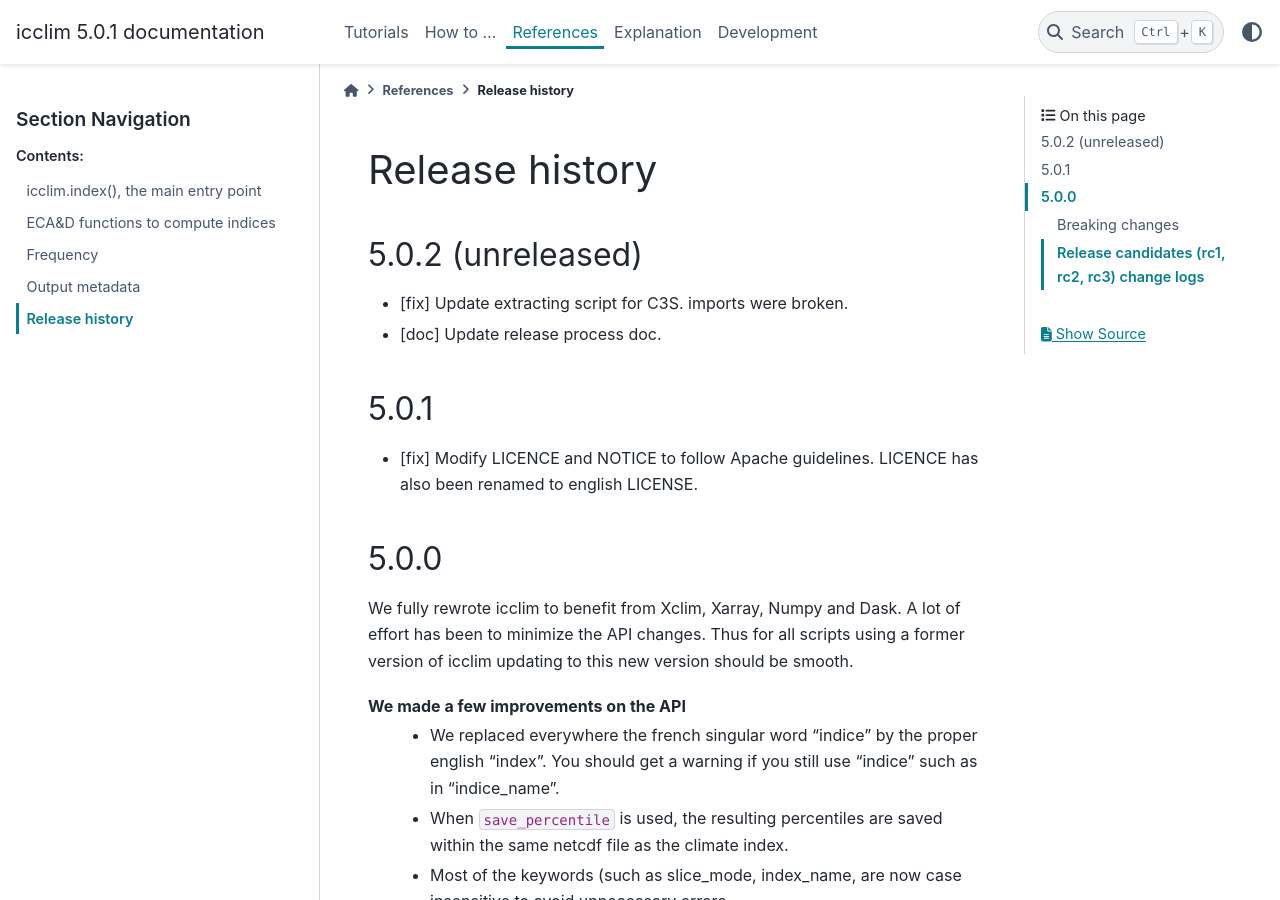
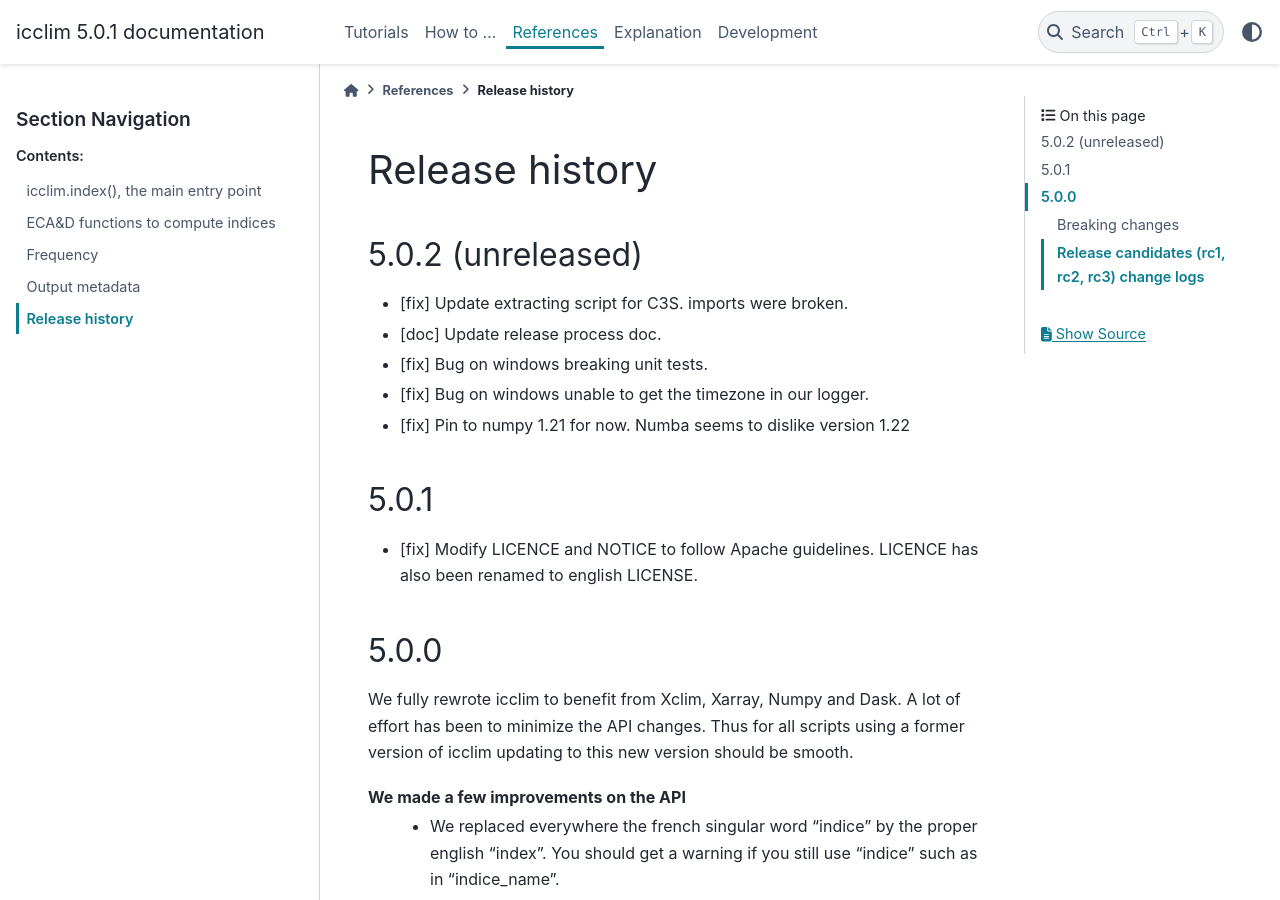
Before and after one commit to cerfacs-globc/icclim, a Sphinx documentation site: the page built from doc/source/references/release_notes.rst, in a window 1280 px wide and 900 px high. Built offline with Sphinx 7.4.7 and the PyData theme 0.15.4, drawn with Linux system fonts in a browser that asks for light colours.

Commit message:
DOC: Update release notes

```diff
--- a/doc/source/references/release_notes.rst
+++ b/doc/source/references/release_notes.rst
@@ -5,6 +5,9 @@ Release history
 ------------------
 * [fix] Update extracting script for C3S. imports were broken.
 * [doc] Update release process doc.
+* [fix] Bug on windows breaking unit tests.
+* [fix] Bug on windows unable to get the timezone in our logger.
+* [fix] Pin to numpy 1.21 for now. Numba seems to dislike version 1.22
 
 5.0.1
 -----
```
